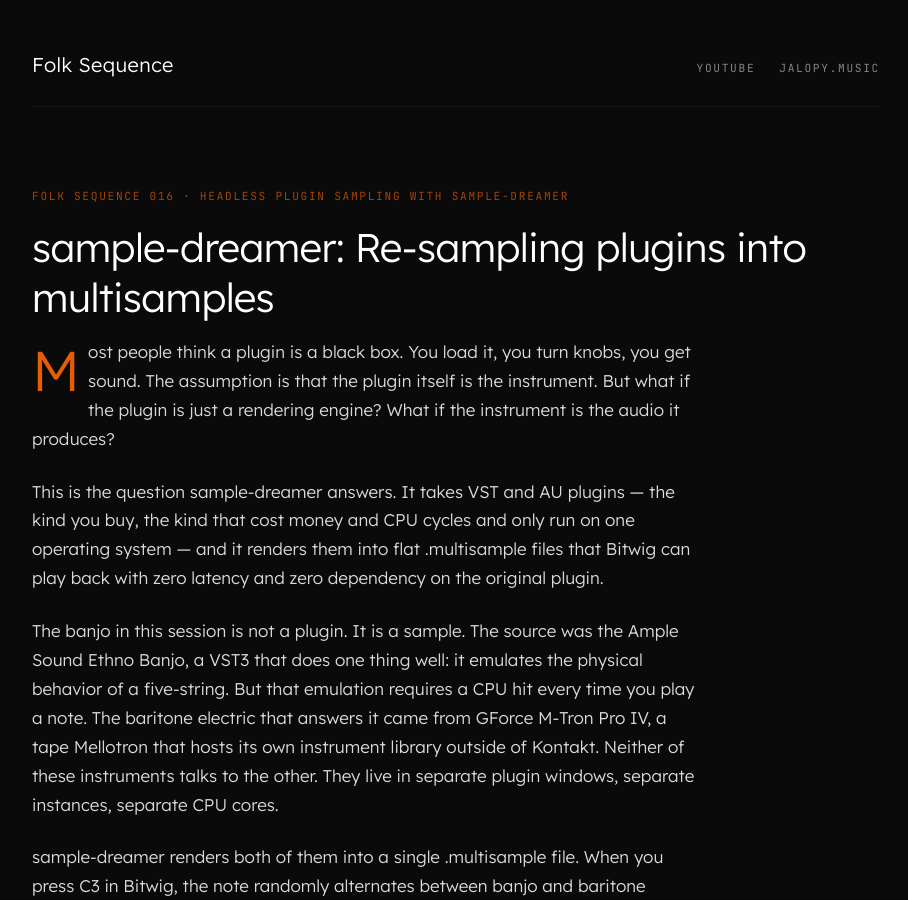
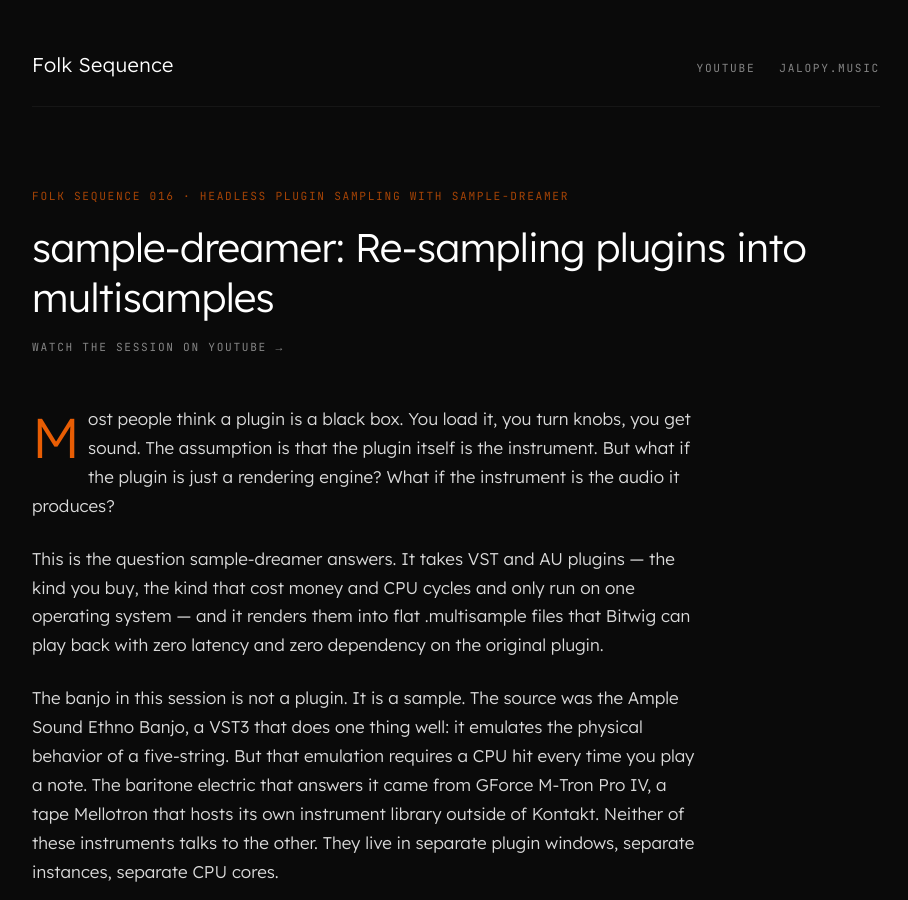
Before and after one commit to folk-sequence/folk-sequence.github.io, a Jekyll site: the page built from 016-sample-dreamer-re-sampling-plugins-into-multisamples.md, in a window 1280 px wide and 900 px high. Shown: the whole window, without its empty margins (184-1092 px from the left). Built offline with Jekyll 4.4.1, drawn with Linux system fonts in a browser that asks for light colours; part of the change alters nothing that is shown.

Commit message:
Add YouTube link to 016-sample-dreamer-re-sampling-plugins-into-multisamples.md

```diff
--- a/016-sample-dreamer-re-sampling-plugins-into-multisamples.md
+++ b/016-sample-dreamer-re-sampling-plugins-into-multisamples.md
@@ -4,6 +4,7 @@ title: "sample-dreamer: Re-sampling plugins into multisamples"
 episode: "016"
 topic: "Headless plugin sampling with sample-dreamer"
 description: "sample-dreamer: Re-sampling plugins into multisamples — companion essay for Folk Sequence 016"
+youtube: "https://youtu.be/Os-KsCimbfY"
 ---
 
 Most people think a plugin is a black box. You load it, you turn knobs, you get sound. The assumption is that the plugin itself is the instrument. But what if the plugin is just a rendering engine? What if the instrument is the audio it produces?
```
